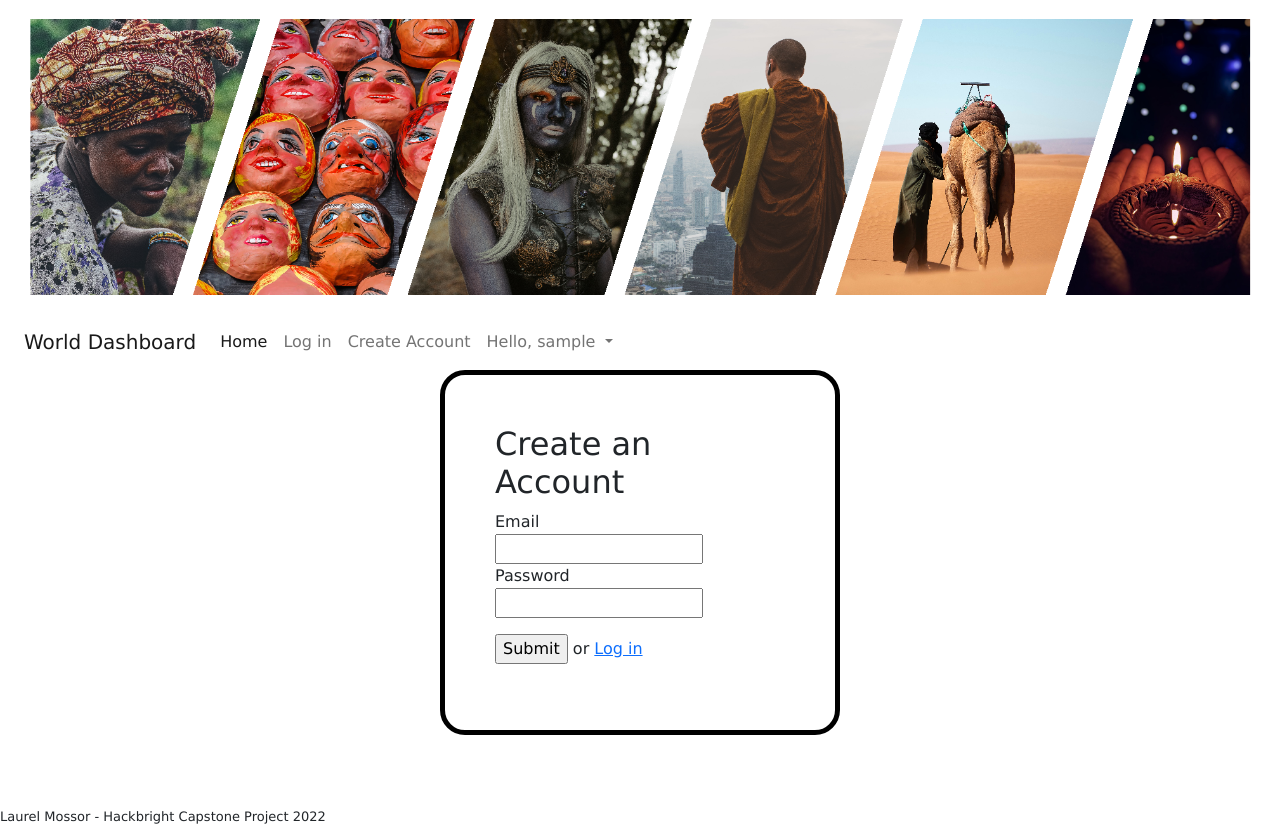
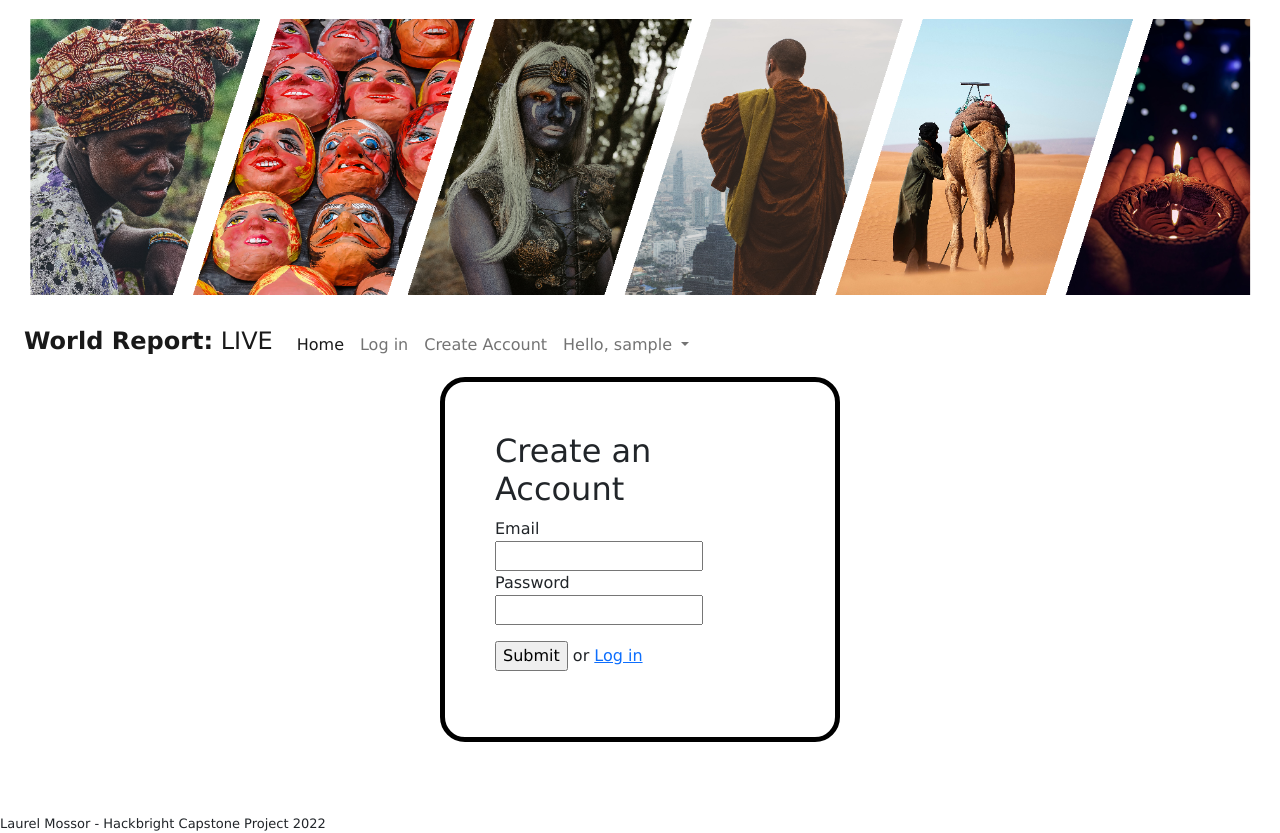
Before and after one commit to laurelMossor/world-dashboard, a Flask app: page /create-account-page in a window 1280 px wide. Run offline with Flask 2, Linux system fonts and the light colour scheme; the visitor is signed in with stand-in values (Sample User, id 1); some libraries are stand-ins or nearby versions.

Commit message:
At a place of Done-itude

```diff
--- a/app/templates/base.html
+++ b/app/templates/base.html
@@ -20,16 +20,14 @@
 
 </head>
 <body>
-    <!-- {% if session["current_user_email"] != None %}
-    <p>You are logged in as {{ session["current_user_email"] }}</p>
-    {% endif %} -->
+
 
     <div class="container-fluid">
     <img src="static/images/dashboard-banner-small.png" id="home-banner"/>
     <nav class="navbar navbar-expand-lg navbar-light" style="background-color: #FFFFFF;">
         <div class="container-fluid">
-            <a class="navbar-brand">World Dashboard</a>
-            <button class="navbar-toggler" type="button" data-bs-toggle="collapse" data-bs-target="#navbarScroll" aria-controls="navbarScroll" aria-expanded="false" aria-label="Toggle navigation">
+            <a class="navbar-brand"><h4><b>World Report:</b> LIVE</h4></a>
+            <button class="navbar-toggler" type="button" data-toggle="collapse" data-target="#navbarScroll" aria-controls="navbarScroll" aria-expanded="false" aria-label="Toggle navigation">
                 <span class="navbar-toggler-icon"></span>
             </button>
             <div class="collapse navbar-collapse" id="navbarScroll">
--- a/app/templates/create-account-page.html
+++ b/app/templates/create-account-page.html
@@ -17,9 +17,10 @@
         <input type="submit"> or <a href="/login-page">Log in</a>
         </p>
     </form>
+
         <!-- Google OAuth -->
         <script src="https://accounts.google.com/gsi/client" async defer></script>
-        <div id="g_id_onload2"
+        <div id="g_id_onload"
             data-client_id="152475116532-5c55rrlp6uds24c9lhkn8d3g70o8vu8r.apps.googleusercontent.com"
             data-login_uri="http://localhost:5000/login-page/google-oauth"
             data-auto_prompt="false">
@@ -35,8 +36,6 @@
 
 </div>
 
-<script src="https://accounts.google.com/gsi/client" async defer></script>
-
 
 
 {% endblock %}
--- a/app/templates/user-profile.html
+++ b/app/templates/user-profile.html
@@ -8,9 +8,11 @@
 
 {% block content %}
 
+<div class="container-fluid text-center"><h1>Hello, {{session["current_user_name"]}}!</h1></div>
 
-    <h1>Hello, {{session["current_user_name"]}}!</h1>
 <div id="user-profile-parent">
+
+
     <!-- SHOULD SAY '==' /// changing it to '!=' while testing -->
     {% if session["current_user_name"] == "Friend" %}
     <div>
```
